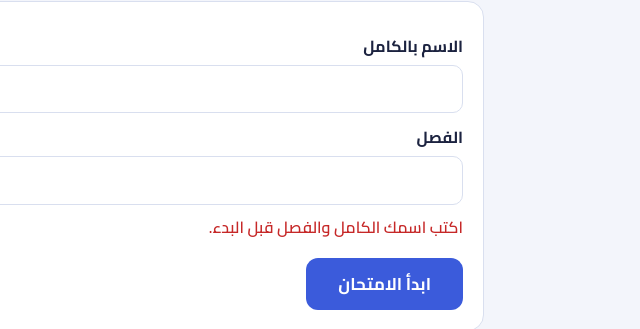
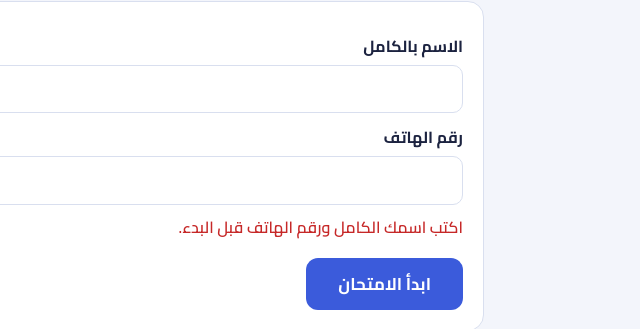
Before and after one commit to kagonaem/ARTI_CODE, a plain HTML site: page index.html in a window 1280 px wide. Both pictures are taken after a click on the button "ابدأ الامتحان". Shown: the part 496-825 px from the top of the page, 570-1210 px from the left. Drawn offline with Linux system fonts and the light colour scheme.

Commit message:
Update index.html

```diff
--- a/index.html
+++ b/index.html
@@ -435,8 +435,8 @@
             </div>
             <div class="card">
                 <label class="f" for="nm">الاسم بالكامل</label><input type="text" id="nm" autocomplete="name">
-                <label class="f" for="cl">الفصل</label><input type="text" id="cl">
-                <p class="err" id="er" hidden>اكتب اسمك الكامل والفصل قبل البدء.</p>
+                <label class="f" for="cl">رقم الهاتف</label><input type="text" id="cl">
+                <p class="err" id="er" hidden>اكتب اسمك الكامل ورقم الهاتف قبل البدء.</p>
                 <p style="margin:16px 0 0"><button class="btn" id="go">ابدأ الامتحان</button></p>
             </div>
         </section>
```
